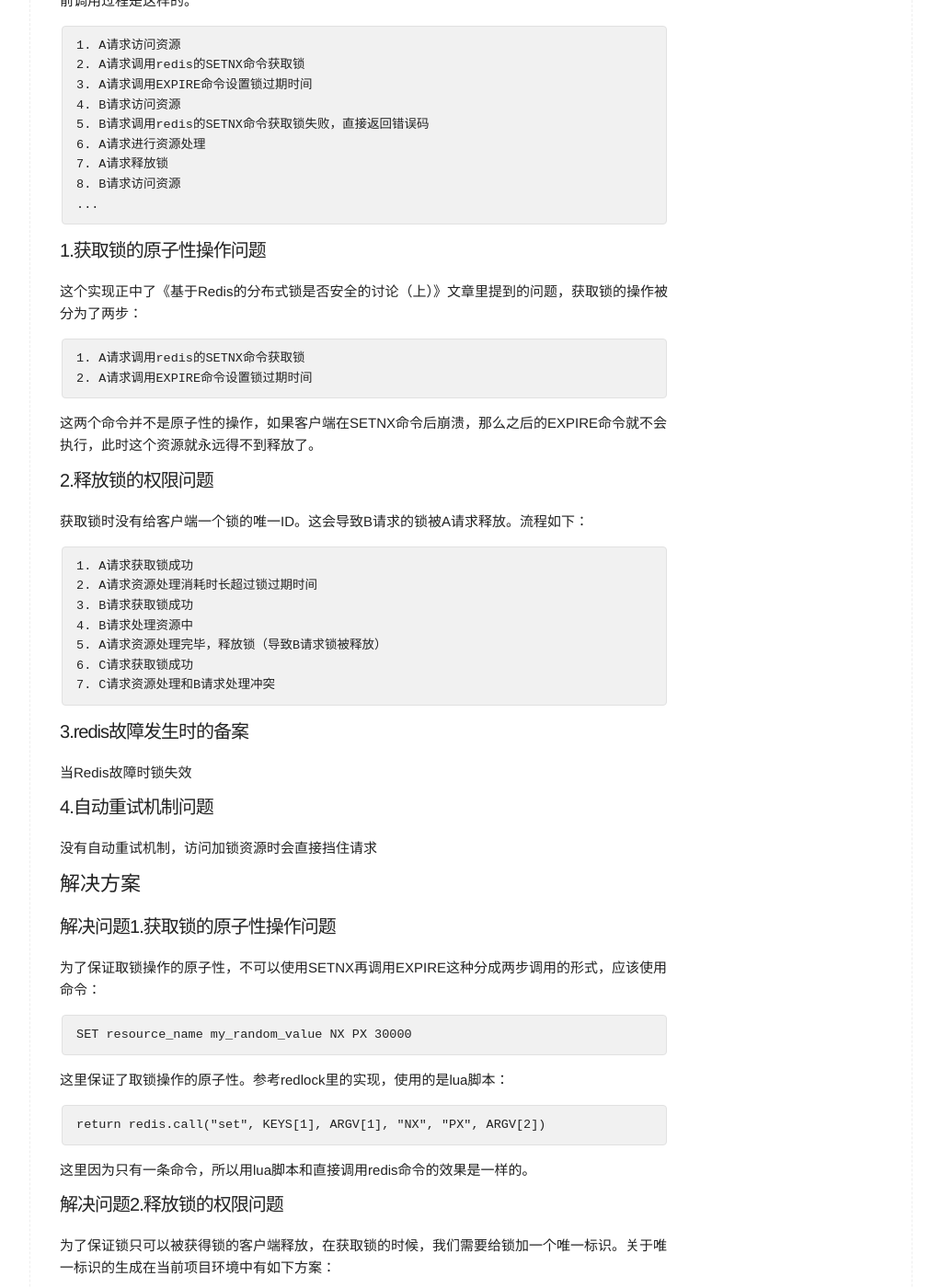
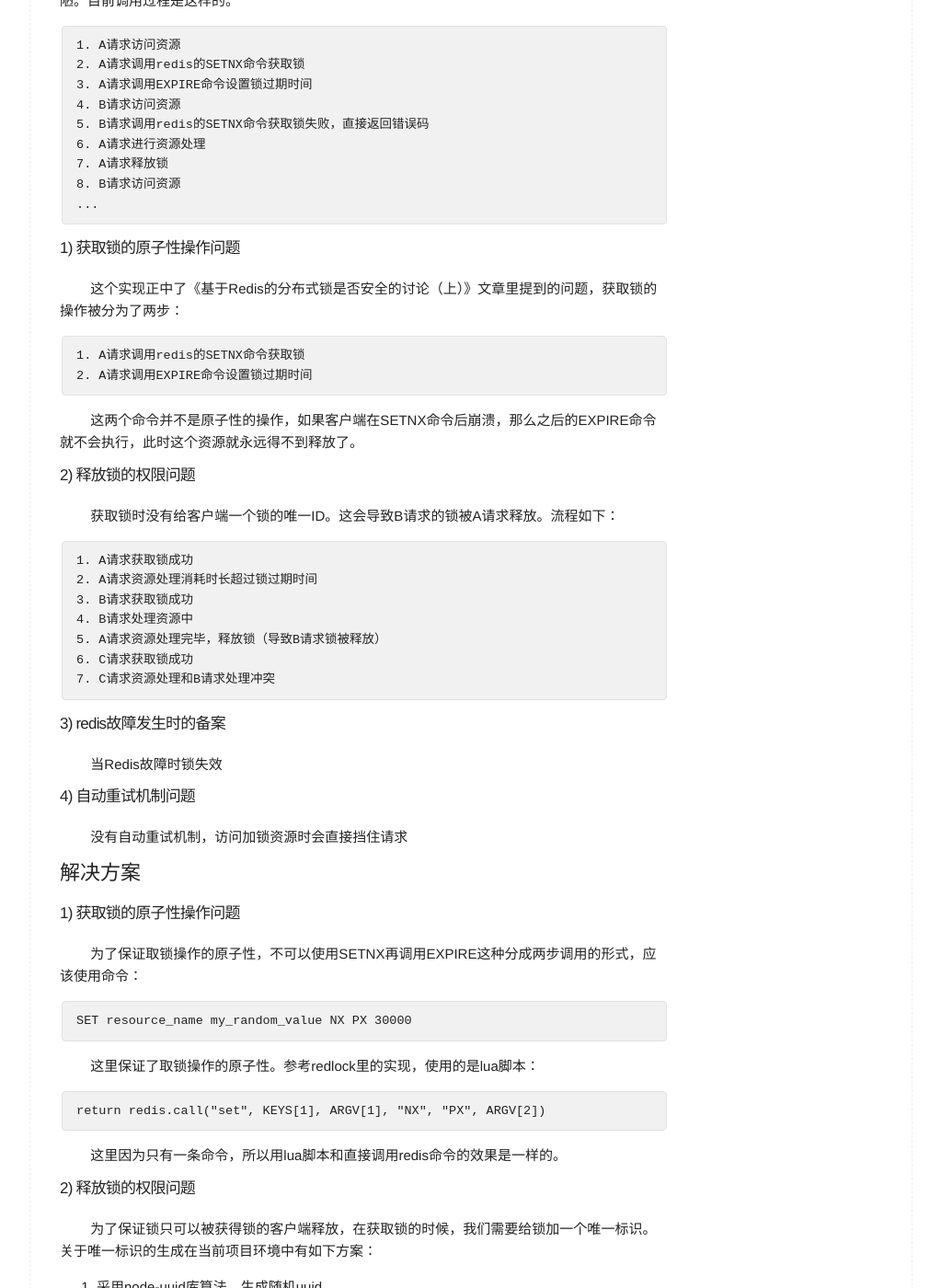
Before and after one commit to Snoopyjoy/blog, a Jekyll site: the page built from _posts/2019-06-04-share-redlock.md, in a window 1280 px wide and 1400 px high, scrolled down 365 px. Shown: the whole window at 92% size, without its empty margins (128-1151 px from the left). Built offline with Jekyll 4.4.1, drawn with Linux system fonts in a browser that asks for light colours; comment, search, counter and statistics services are not loaded; some of the changed lines change nothing that is shown; some of the changed text lies outside the part shown.

Commit message:
redlock style

````diff
--- a/_posts/2019-06-04-share-redlock.md
+++ b/_posts/2019-06-04-share-redlock.md
@@ -6,9 +6,10 @@ keywords: redlock,redis,nodejs,分布式锁
 description: 前几天看到了左耳听风ARTS微信群中小伙伴分享两篇文章《基于Redis的分布式锁是否安全的讨论（上）》《基于Redis的分布式锁是否安全的讨论（下）》，读完之后受益匪浅，对分布式锁的理解更深入了一些。抛开文中的一些争议点，结合自己的项目，我觉得有必要重构一下目前项目中的锁。
 ---
 ## 前言
-前几天看到了左耳听风ARTS微信群中小伙伴分享两篇文章[《基于Redis的分布式锁是否安全的讨论（上）》](http://lmwjohn.cn/2019/05/28/redis-txn-2/)[《基于Redis的分布式锁是否安全的讨论（下）》](http://lmwjohn.cn/2019/05/28/redis-txn-3/)，读完之后受益匪浅，对分布式锁的理解更深入了一些。抛开文中的一些争议点，结合自己的项目，我觉得有必要重构一下目前项目中的锁。
+&#160; &#160; &#160; &#160; 前几天看到了左耳听风ARTS微信群中小伙伴分享两篇文章[《基于Redis的分布式锁是否安全的讨论（上）》](http://lmwjohn.cn/2019/05/28/redis-txn-2/)[《基于Redis的分布式锁是否安全的讨论（下）》](http://lmwjohn.cn/2019/05/28/redis-txn-3/)，读完之后受益匪浅，对分布式锁的理解更深入了一些。抛开文中的一些争议点，结合自己的项目，我觉得有必要重构一下目前项目中的锁。
+
 ## 当前设计缺陷
-由于目前的业务场景中出现资源竞争的情况并不是很频繁，所以在项目里用到的锁设计比较简陋。目前调用过程是这样的。
+&#160; &#160; &#160; &#160; 由于目前的业务场景中出现资源竞争的情况并不是很频繁，所以在项目里用到的锁设计比较简陋。目前调用过程是这样的。
 ```code
 1. A请求访问资源
 2. A请求调用redis的SETNX命令获取锁
@@ -20,15 +21,16 @@ description: 前几天看到了左耳听风ARTS微信群中小伙伴分享两篇
 8. B请求访问资源
 ...
 ```
-### 1.获取锁的原子性操作问题
-这个实现正中了《基于Redis的分布式锁是否安全的讨论（上）》文章里提到的问题，获取锁的操作被分为了两步：
+#### 1) 获取锁的原子性操作问题
+&#160; &#160; &#160; &#160; 这个实现正中了《基于Redis的分布式锁是否安全的讨论（上）》文章里提到的问题，获取锁的操作被分为了两步：
 ```code
 1. A请求调用redis的SETNX命令获取锁
 2. A请求调用EXPIRE命令设置锁过期时间
 ```
-这两个命令并不是原子性的操作，如果客户端在SETNX命令后崩溃，那么之后的EXPIRE命令就不会执行，此时这个资源就永远得不到释放了。
-### 2.释放锁的权限问题
-获取锁时没有给客户端一个锁的唯一ID。这会导致B请求的锁被A请求释放。流程如下：
+
+&#160; &#160; &#160; &#160; 这两个命令并不是原子性的操作，如果客户端在SETNX命令后崩溃，那么之后的EXPIRE命令就不会执行，此时这个资源就永远得不到释放了。
+#### 2) 释放锁的权限问题
+&#160; &#160; &#160; &#160; 获取锁时没有给客户端一个锁的唯一ID。这会导致B请求的锁被A请求释放。流程如下：
 ```code
 1. A请求获取锁成功
 2. A请求资源处理消耗时长超过锁过期时间
@@ -38,23 +40,25 @@ description: 前几天看到了左耳听风ARTS微信群中小伙伴分享两篇
 6. C请求获取锁成功
 7. C请求资源处理和B请求处理冲突
 ```
-### 3.redis故障发生时的备案
-当Redis故障时锁失效
-### 4.自动重试机制问题
-没有自动重试机制，访问加锁资源时会直接挡住请求
+#### 3) redis故障发生时的备案
+&#160; &#160; &#160; &#160; 当Redis故障时锁失效
+#### 4) 自动重试机制问题
+&#160; &#160; &#160; &#160; 没有自动重试机制，访问加锁资源时会直接挡住请求
+
 ## 解决方案
-### 解决问题1.获取锁的原子性操作问题
-为了保证取锁操作的原子性，不可以使用SETNX再调用EXPIRE这种分成两步调用的形式，应该使用命令：
+
+#### 1) 获取锁的原子性操作问题
+&#160; &#160; &#160; &#160; 为了保证取锁操作的原子性，不可以使用SETNX再调用EXPIRE这种分成两步调用的形式，应该使用命令：
 ```code
 SET resource_name my_random_value NX PX 30000
 ```
-这里保证了取锁操作的原子性。参考redlock里的实现，使用的是lua脚本：
+&#160; &#160; &#160; &#160; 这里保证了取锁操作的原子性。参考redlock里的实现，使用的是lua脚本：
 ```code
 return redis.call("set", KEYS[1], ARGV[1], "NX", "PX", ARGV[2])
 ```
-这里因为只有一条命令，所以用lua脚本和直接调用redis命令的效果是一样的。
-### 解决问题2.释放锁的权限问题
-为了保证锁只可以被获得锁的客户端释放，在获取锁的时候，我们需要给锁加一个唯一标识。关于唯一标识的生成在当前项目环境中有如下方案：
+&#160; &#160; &#160; &#160; 这里因为只有一条命令，所以用lua脚本和直接调用redis命令的效果是一样的。
+#### 2) 释放锁的权限问题
+&#160; &#160; &#160; &#160; 为了保证锁只可以被获得锁的客户端释放，在获取锁的时候，我们需要给锁加一个唯一标识。关于唯一标识的生成在当前项目环境中有如下方案：
 1. 采用node-uuid库算法，生成随机uuid。
 2. 在redis中记录一个自增键值，通过组合使用 INCR 和 EXPIRE 以保证一段时间内计数器的值唯一。INCR和EXPIR操作的原子性需要用lua脚本实现：
 ```code
@@ -70,21 +74,22 @@ end
 ```code
 if redis.call("get", KEYS[1]) == ARGV[1] then return redis.call("del", KEYS[1]) else return 0 end
 ```
-关于锁id的实现考虑的项目需求和性能要求，我这边首选随机uuid的方案，生成的uuid在锁有效期内重复的几率是极低的。
+&#160; &#160; &#160; &#160; 关于锁id的实现考虑的项目需求和性能要求，我这边首选随机uuid的方案，生成的uuid在锁有效期内重复的几率是极低的。
 
-### 关于问题3.redis故障发生时的备案
-在Redis故障时，采用主从架构的redis服务会从slave中重新选举出一个master，由于主从同步的时差性，有可能导致新的master数据和之前不一致。这是redlock的解决方案是用多个独立的redis服务，每次操作所有redis服务都记录，最后采用投票的方式来保证数据的正确性。这个方案虽然可以有效的保证数据的正确性，但是对于我目前的项目来讲代价有点大。目前项目用的时候腾讯云的集群版redis，如果采用redlock方案就需要增加另外两个独立的redis服务。关于腾讯云的集群版redis的架构，横向采用分片节点，垂直方向采用副本集。对于某一个分片节点故障时发生主从切换，此时可能会有数据不一致的情况发生。由于主从之间的数据同步是实时热备的，数据不同步的概率实际情况应该并不会很严重。关于是否采用多个独立节点来保证数据正确性，考虑到当前项目的应用场景和成本，我选择只采用单个redis服务。
-### 关于问题4.自动重试机制问题
-在我之前的锁版本的实现方案中是有重试机制的。但是重试机制带来的问题就是服务中存在大量的timer，数据处理的上下文会被timer回调保持引用，在QPS高的情况下会导致内存暴增，大量timer回调需要处理而导致eventloop时间变长。但是如果不加重试机制则会导致访问一个有锁资源时直接返回错误码，这需要我们写额外的代码来实现重试机制。既然重试机制有这些问题，我们就需要在实现redis的锁服务重试机制时更加小心。
-重试间隔的设定需要我们平衡一下，因为如果重试间隔长了会导致间隔时间内大量锁的堆积，内存激增，同时锁的时间长了会降低响应的速度。如果重试间隔短了，那么在短时间内会产生大量的重试回调需要处理，会造成cpu压力，eventloop时间变长。因此我们需要特殊情况特殊对待。
+#### 3) redis故障发生时的备案
+&#160; &#160; &#160; &#160; 在Redis故障时，采用主从架构的redis服务会从slave中重新选举出一个master，由于主从同步的时差性，有可能导致新的master数据和之前不一致。这是redlock的解决方案是用多个独立的redis服务，每次操作所有redis服务都记录，最后采用投票的方式来保证数据的正确性。这个方案虽然可以有效的保证数据的正确性，但是对于我目前的项目来讲代价有点大。目前项目用的时候腾讯云的集群版redis，如果采用redlock方案就需要增加另外两个独立的redis服务。关于腾讯云的集群版redis的架构，横向采用分片节点，垂直方向采用副本集。对于某一个分片节点故障时发生主从切换，此时可能会有数据不一致的情况发生。由于主从之间的数据同步是实时热备的，数据不同步的概率实际情况应该并不会很严重。关于是否采用多个独立节点来保证数据正确性，考虑到当前项目的应用场景和成本，我选择只采用单个redis服务。
+#### 4) 自动重试机制问题
+&#160; &#160; &#160; &#160; 在我之前的锁版本的实现方案中是有重试机制的。但是重试机制带来的问题就是服务中存在大量的timer，数据处理的上下文会被timer回调保持引用，在QPS高的情况下会导致内存暴增，大量timer回调需要处理而导致eventloop时间变长。但是如果不加重试机制则会导致访问一个有锁资源时直接返回错误码，这需要我们写额外的代码来实现重试机制。既然重试机制有这些问题，我们就需要在实现redis的锁服务重试机制时更加小心。
+&#160; &#160; &#160; &#160; 重试间隔的设定需要我们平衡一下，因为如果重试间隔长了会导致间隔时间内大量锁的堆积，内存激增，同时锁的时间长了会降低响应的速度。如果重试间隔短了，那么在短时间内会产生大量的重试回调需要处理，会造成cpu压力，eventloop时间变长。因此我们需要特殊情况特殊对待。
 1. 对于已知操作时间会很长的，不使用重试机制。
 2. 增加等待列表监控，当等待列表超过设定值时禁止重试。
+
 ## 重构
-思考完这些问题，其实我得出的结论就是我要做一个去掉多个Redis客户端投票验证机制的redlock，区别在于锁id的生成和重试机制。
+&#160; &#160; &#160; &#160; 思考完这些问题，其实我得出的结论就是我要做一个去掉多个Redis客户端投票验证机制的redlock，区别在于锁id的生成和重试机制。
 所以需要实现的功能点有：
 1. 获取锁，锁id唯一，原子性操作
 2. 释放锁，根据锁id去释放，原子性操作
 3. 获取锁失败重试机制，重试数量值维护，重试过多时停止重试
 4. 对已成功获取的锁延时
 
-具体实现已经集成到[ecoweb的Redis封装中](https://github.com/Snoopyjoy/ecoweb/blob/master/model/Redis.js)。
+&#160; &#160; &#160; &#160; 具体实现已经集成到[ecoweb的Redis封装中](https://github.com/Snoopyjoy/ecoweb/blob/master/model/Redis.js)。
````
